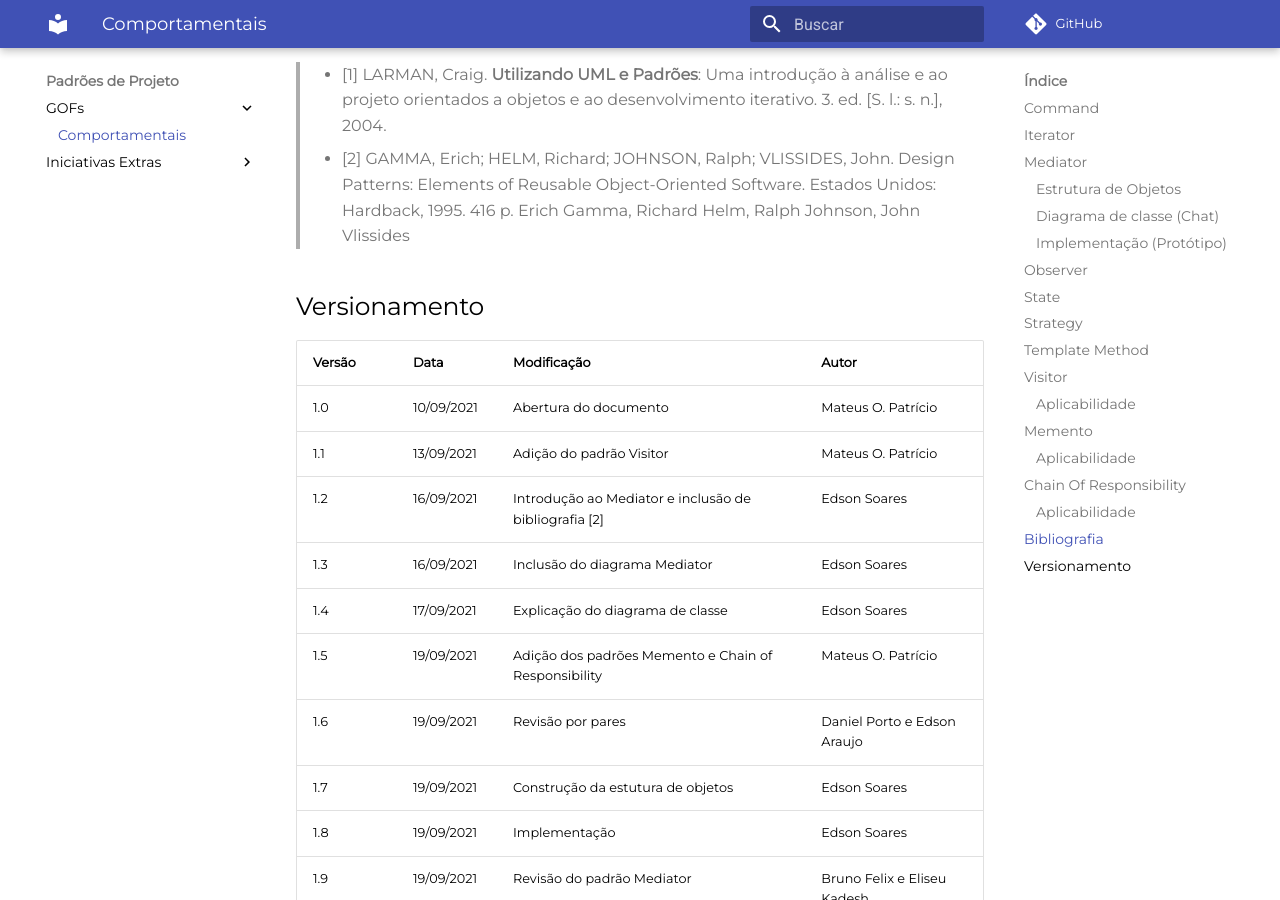
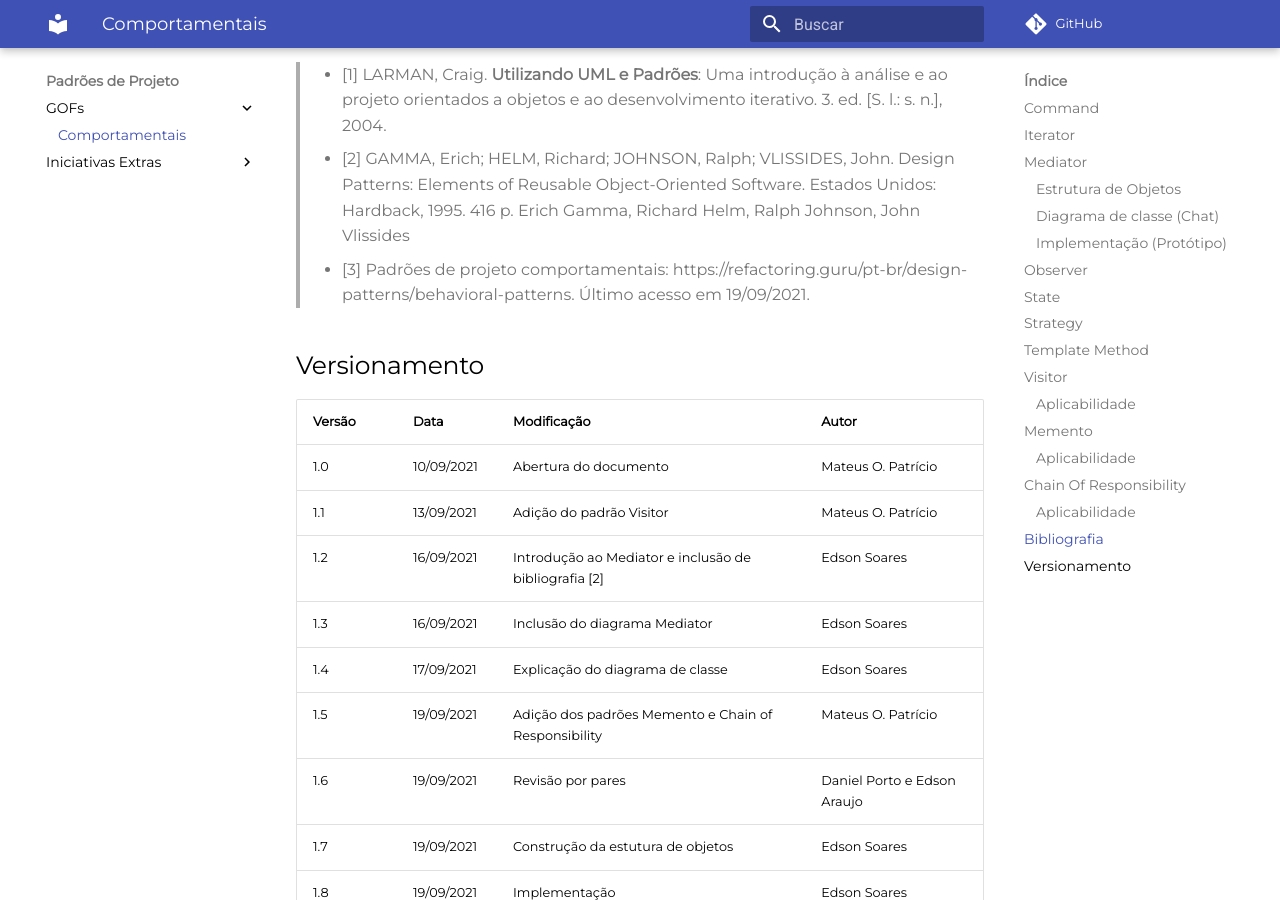
Before and after one commit to UnBArqDsw2021-1/2021.1_G6_Curumim, an MkDocs documentation site: the page built from docs/padroes-de-projeto/gofs-comportamentais.md, in a window 1280 px wide and 900 px high, scrolled down 5122 px. Built offline with MkDocs 1.6.1 and Material for MkDocs 9.7.7, drawn with Linux system fonts in a browser that asks for light colours; comment, search, counter and statistics services are not loaded.

Commit message:
feat(#146) adição bibliografia

```diff
--- a/docs/padroes-de-projeto/gofs-comportamentais.md
+++ b/docs/padroes-de-projeto/gofs-comportamentais.md
@@ -122,6 +122,7 @@ Vlissides.<br>
 Patterns: Elements of Reusable Object-Oriented Software. Estados Unidos:
 Hardback, 1995. 416 p. Erich Gamma, Richard Helm, Ralph Johnson, John
 Vlissides
+> - [3] Padrões de projeto comportamentais: https://refactoring.guru/pt-br/design-patterns/behavioral-patterns. Último acesso em 19/09/2021.
 
 
 ## Versionamento
```
